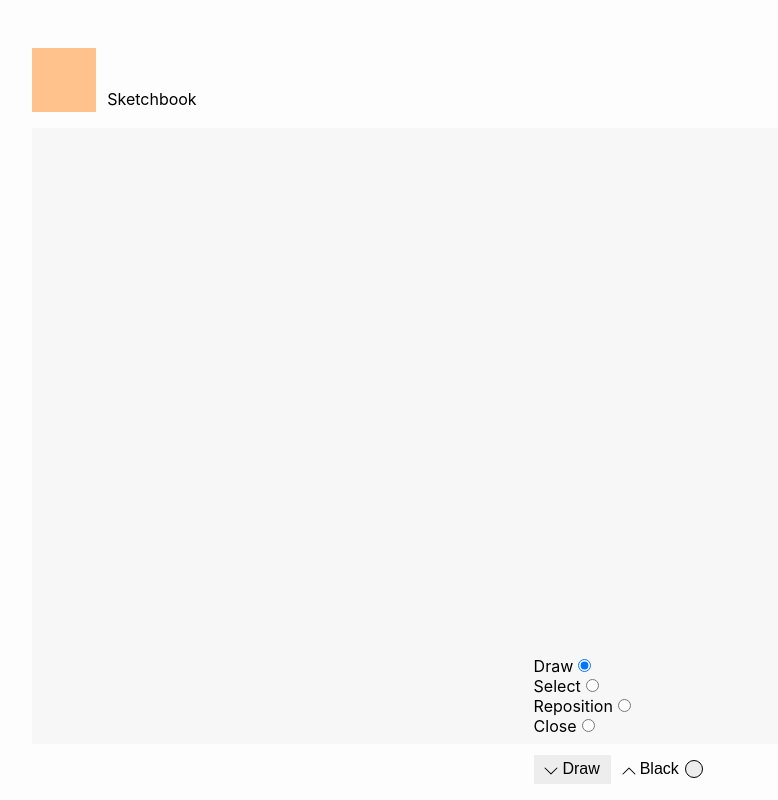
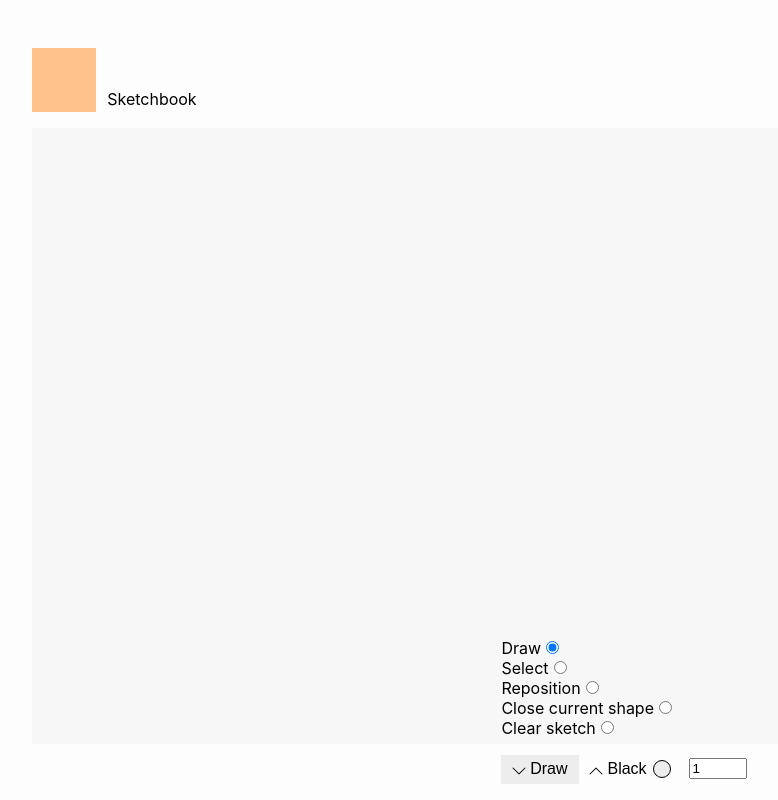
Before and after one commit to fatih-erikli/sketchbook, a React (Create React App) app: page / in a window 1280 px wide. Both pictures are taken after a click on the button "Draw". Shown: the whole page, without its empty margins (16-794 px from the left). Built offline with nearby package versions, Linux system fonts and the light colour scheme.

Commit message:
Undo-redo

```diff
--- a/src/App.tsx
+++ b/src/App.tsx
@@ -9,18 +9,14 @@ import {
   useMemo,
   useRef,
   useState,
-  WheelEventHandler,
 } from "react";
 import { Color } from "./types/Sketch";
-import { parseGeometry } from "./parsers/geometry";
-import { lerp } from "./utils/lerp";
-import { quatFromPointAngle, transformQuat } from "./utils/quat";
-import { inverse, lookAt, multiply, ortho } from "./utils/mat4";
-import { CanvasWireframe } from "./components/CanvasWireframe";
 import { relativeCoordinatesFromHtmlElement } from "./utils/dom";
 import {
   BoundingBox,
   CanvasMode,
+  ChangeLogEntry,
+  ChangeLogEntryType,
   ControlPointLeft,
   ControlPointRight,
   Position,
@@ -34,14 +30,22 @@ import { PointCloud } from "./components/PointCloud";
 import { SVGPath } from "./components/SVGPath";
 import { uuidv4 } from "./utils/common";
 
-const Svg = styled.svg``;
+const Svg = styled.svg`
+position: absolute;
+z-index: 2;
+`;
 
 function App() {
   const [currentVectorId, setCurrentVectorId] = useState<VectorId | null>(null);
   const [selectedVectorIds, setSelectedVectorIds] = useState<VectorId[]>(
     () => []
   );
+  const [undoStack, setUndoStack] = useState<ChangeLogEntry[]>([]);
+  const [redoStack, setRedoStack] = useState<ChangeLogEntry[]>([]);
   const [shapes, setShapes] = useState<Shape[]>([]);
+  const [selectedShapeIndexes, setSelectedShapeIndexes] = useState<number[]>(
+    []
+  );
   const [shapeBuffer, setShapeBuffer] = useState<Shape | null>(null);
   const [positionBuffer, setPositionBuffer] = useState<{
     cursor: Position;
@@ -53,12 +57,36 @@ function App() {
     height: number;
     devicePixelRatio: number;
   } | null>(null);
+  const [lineWidth, setLineWidth] = useState<number>(1);
   const [isLoading, setIsLoading] = useState(true);
   const width = canvasSize ? canvasSize.width : 600;
   const height = canvasSize ? canvasSize.height : 400;
   useEffect(() => {
+    if (isLoading) {
+      const figure = localStorage.getItem("figure");
+      const lineWidth = localStorage.getItem("lineWidth");
+      if (figure) {
+        setShapes(JSON.parse(figure));
+      }
+      if (lineWidth) {
+        setLineWidth(Number(lineWidth));
+      }
       setIsLoading(false);
-  }, []);
+    }
+  }, [isLoading]);
+  useEffect(() => {
+    if (!isLoading) {
+      localStorage.setItem("figure", JSON.stringify(shapes));
+    }
+  }, [shapes, isLoading]);
+  useEffect(() => {
+    if (!isLoading) {
+      localStorage.setItem("lineWidth", JSON.stringify(lineWidth));
+      setShapeBuffer((shapeBuffer) =>
+        shapeBuffer ? { ...shapeBuffer, lineWidth } : shapeBuffer
+      );
+    }
+  }, [lineWidth, isLoading]);
   useEffect(() => {
     const calculate = () => {
       const boundingBox = canvasRef.current!.getBoundingClientRect();
@@ -221,6 +249,53 @@ function App() {
   const [dragStartedPosition, setDragStartedPosition] = useState<
     [number, number] | null
   >(null);
+  let selectionBoundingBox: null | BoundingBox = useMemo(() => {
+    if (!dragStartedPosition || !dragPosition) {
+      return null;
+    }
+    const xs = [dragStartedPosition[0], dragPosition[0]];
+    const ys = [dragStartedPosition[1], dragPosition[1]];
+    return [
+      [Math.min(...xs), Math.min(...ys)],
+      [Math.max(...xs), Math.max(...ys)],
+    ];
+  }, [dragPosition, dragStartedPosition]);
+  const resetRedoStack = useCallback(() => {
+    setRedoStack([]);
+  }, []);
+  const logCreateVector = useCallback((vector: Vector) => {
+    resetRedoStack();
+    if (!shapeBuffer) {return;}
+    let vectors: Vector[] = [];
+    switch (vector.type) {
+      case VectorType.Vertex: {
+        vectors.push(vector);
+        for (const controlPoint of vector.controlPoints) {
+          vectors.push(shapeBuffer.vectors.find(({id}) => id === controlPoint)!);
+        }
+      }
+    }
+    setUndoStack((undoStack) => [
+      ...undoStack,
+      { type: ChangeLogEntryType.CreateVectors, vectors },
+    ]);
+  }, [shapeBuffer, resetRedoStack]);
+  const createShape = useCallback(
+    (vector) => {
+      setShapeBuffer({
+        vectors: [vector],
+        stroke: defaultColor,
+        lineWidth,
+      });
+    },
+    [defaultColor, lineWidth]
+  );
+  const createVectors = useCallback((vectors) => {
+    setShapeBuffer((shapeBuffer) => ({
+      ...shapeBuffer!,
+      vectors: [...shapeBuffer!.vectors, ...vectors],
+    }));
+  }, []);
   const onPointerDown: PointerEventHandler<HTMLDivElement> = useCallback(
     (event) => {
       const [x, y] = relativeCoordinatesFromHtmlElement(
@@ -243,8 +318,7 @@ function App() {
           setDragStartedPosition([x, y]);
           break;
         }
-        case CanvasMode.Draw:
-          {
+        case CanvasMode.Draw: {
           const newVectorId = uuidv4();
           const newVector: Vector = {
             id: newVectorId,
@@ -253,21 +327,14 @@ function App() {
             type: VectorType.Vertex,
           };
           if (shapeBuffer) {
-              setShapeBuffer({
-                ...shapeBuffer,
-                vectors: [...shapeBuffer.vectors, newVector],
-              });
+            createVectors([newVector]);
           } else {
-              setShapeBuffer({
-                vectors: [newVector],
-                stroke: defaultColor,
-              });
+            createShape(newVector);
           }
           setCurrentVectorId(newVectorId);
-          }
           break;
         }
-
+      }
       if (vectorOnPosition) {
         if (event.shiftKey) {
           if (vectorOnPosition.type === VectorType.ControlPoint) {
@@ -337,7 +404,7 @@ function App() {
         }
       }
     },
-    [mode, shapeBuffer, selectedVectorIds, defaultColor]
+    [mode, shapeBuffer, selectedVectorIds, createShape, createVectors]
   );
   const onChangeColor = (color: Color) => {
     setDefaultColor(color);
@@ -348,16 +415,78 @@ function App() {
       });
     }
   };
+  const deleteVectors = useCallback((vectors: Vector[]) => {
+    const vectorIds = vectors.map(vector => vector.id);
+    setShapeBuffer((shapeBuffer) =>
+      shapeBuffer
+        ? {
+            ...shapeBuffer,
+            vectors: shapeBuffer.vectors.filter(
+              (vector) =>
+                !vectorIds.includes(vector.id)
+            ),
+          }
+        : shapeBuffer
+    );
+  }, []);
+  const undo = useCallback(() => {
+    const changeLogEntry = undoStack[undoStack.length - 1];
+    setUndoStack((undoStack) => undoStack.slice(0, undoStack.length - 1));
+    switch (changeLogEntry.type) {
+      case ChangeLogEntryType.CreateVectors: {
+        deleteVectors(changeLogEntry.vectors);
+        setRedoStack((redoStack) => [...redoStack, changeLogEntry]);
+      }
+    }
+  }, [undoStack, deleteVectors]);
+  const redo = useCallback(() => {
+    if (!redoStack.length) {return;}
+    const changeLogEntry = redoStack[redoStack.length - 1];
+    setRedoStack((redoStack) => redoStack.slice(0, redoStack.length - 1));
+    switch (changeLogEntry.type) {
+      case ChangeLogEntryType.CreateVectors: {
+        createVectors(changeLogEntry.vectors);
+        setUndoStack((undoStack) => [...undoStack, changeLogEntry]);
+      }
+    }
+  }, [redoStack, createVectors]);
   useEffect(() => {
     const onKeyPress = (event: KeyboardEvent) => {
-      switch (event.key) {
+      switch (event.code) {
+        case "KeyZ": {
+          if (event.metaKey) {
+            if (event.shiftKey) {
+              redo();
+            } else {
+              undo();
+            }
+          }
+          break;
+        }
+        case "Backspace": {
+          setShapes(
+            shapes.filter(
+              (shape, index) => !selectedShapeIndexes.includes(index)
+            )
+          );
+          setSelectedShapeIndexes([]);
+          break;
+        }
+        case "KeyS": {
+          setMode(CanvasMode.Select);
+          break;
+        }
+        case "KeyD": {
+          setMode(CanvasMode.Draw);
+          break;
+        }
         case "Escape":
         case "Enter": {
           setMode(CanvasMode.Draw);
           if (shapeBuffer) {
             setShapes((shapes) => [...shapes, shapeBuffer]);
           }
-          setShapeBuffer({ vectors: [], stroke: defaultColor });
+          setShapeBuffer({ vectors: [], stroke: defaultColor, lineWidth });
           setCurrentVectorId(null);
           break;
         }
@@ -367,20 +496,24 @@ function App() {
     return () => {
       document.body.removeEventListener("keydown", onKeyPress);
     };
-  }, [shapeBuffer, defaultColor]);
-  let selectionBoundingBox: null | BoundingBox = useMemo(() => {
-    if (!dragStartedPosition || !dragPosition) {
-      return null;
-    }
-    const xs = [dragStartedPosition[0], dragPosition[0]];
-    const ys = [dragStartedPosition[1], dragPosition[1]];
-    return [
-      [Math.min(...xs), Math.min(...ys)],
-      [Math.max(...xs), Math.max(...ys)],
-    ];
-  }, [dragPosition, dragStartedPosition]);
+  }, [
+    shapeBuffer,
+    defaultColor,
+    lineWidth,
+    selectedShapeIndexes,
+    shapes,
+    undo,
+    redo,
+  ]);
   const onPointerUp: PointerEventHandler<HTMLDivElement> = useCallback(() => {
     switch (mode) {
+      case CanvasMode.Draw: {
+        const currentVector = shapeBuffer!.vectors.find(
+          (vector) => vector.id === currentVectorId
+        );
+        logCreateVector(currentVector!);
+        break;
+      }
       case CanvasMode.Reposition: {
         setPositionBuffer(null);
         setMode(CanvasMode.Select);
@@ -388,7 +521,7 @@ function App() {
       }
       case CanvasMode.Select: {
         const [[x1, y1], [x2, y2]] = selectionBoundingBox!;
-        if (shapeBuffer) {
+        if (shapeBuffer && shapeBuffer.vectors.length > 0) {
           setSelectedVectorIds(
             shapeBuffer.vectors
               .filter(
@@ -400,25 +533,55 @@ function App() {
               )
               .map((vector) => vector.id)
           );
+        } else {
+          setSelectedShapeIndexes(
+            shapes.reduce<number[]>((prev, shape, index) => {
+              if (
+                shape.vectors.some(
+                  (vector) =>
+                    vector.position[0] > x1 &&
+                    vector.position[0] < x2 &&
+                    vector.position[1] > y1 &&
+                    vector.position[1] < y2
+                )
+              ) {
+                return prev.concat(index);
+              } else {
+                return prev;
+              }
+            }, [])
+          );
         }
         setDragStartedPosition(null);
         setDragPosition(null);
         break;
       }
     }
-  }, [mode, selectionBoundingBox, shapeBuffer]);
+  }, [
+    mode,
+    selectionBoundingBox,
+    shapeBuffer,
+    shapes,
+    currentVectorId,
+    logCreateVector,
+  ]);
   useEffect(() => {
     switch (mode) {
+      case CanvasMode.Reset: {
+        setShapes([]);
+        setShapeBuffer(null);
+        setCurrentVectorId(null);
+        break;
+      }
       case CanvasMode.Close: {
-        setMode(CanvasMode.Draw);
         if (shapeBuffer) {
           setShapes((shapes) => [...shapes, shapeBuffer]);
         }
-        setShapeBuffer({ vectors: [], stroke: defaultColor });
+        setShapeBuffer({ vectors: [], stroke: defaultColor, lineWidth });
         setCurrentVectorId(null);
       }
     }
-  }, [mode, defaultColor, shapeBuffer]);
+  }, [mode, defaultColor, shapeBuffer, lineWidth]);
   return (
     <div className="Container">
       <div className={"Header"}>
@@ -426,6 +589,8 @@ function App() {
         <h1>Sketchbook</h1>
       </div>
       <Toolbar
+        lineWidth={lineWidth}
+        onLineWidthChange={setLineWidth}
         documentColors={[
           new Uint8ClampedArray([255, 255, 255, 0]),
           new Uint8ClampedArray([0, 0, 0, 1]),
@@ -449,12 +614,6 @@ function App() {
             <Svg
               width={width}
               height={height}
-              style={{
-                // background: `url(/img.png)`,
-                backgroundSize: 600,
-                backgroundRepeat: "no-repeat",
-                backgroundPosition: "center 2px",
-              }}
             >
               {selectionBoundingBox && (
                 <rect
@@ -476,6 +635,7 @@ function App() {
                   <SVGPath
                     stroke={shapeBuffer.stroke}
                     points={shapeBuffer.vectors}
+                    lineWidth={shapeBuffer.lineWidth}
                   />
                 </>
               )}
@@ -484,6 +644,7 @@ function App() {
                   key={index}
                   stroke={shape.stroke}
                   points={shape.vectors}
+                  lineWidth={shape.lineWidth}
                 />
               ))}
             </Svg>
--- a/src/components/PointCloud.tsx
+++ b/src/components/PointCloud.tsx
@@ -18,7 +18,7 @@ export const PointCloud: FC<{
             fill={"transparent"}
             cx={point.position[0]}
             cy={point.position[1]}
-            r={2}
+            r={0.5}
           />
           {(point as Vertex).controlPoints &&
             (point as Vertex).controlPoints.map((vertexId) => {
--- a/src/components/SketchModes.tsx
+++ b/src/components/SketchModes.tsx
@@ -5,7 +5,7 @@ import { Icon } from "./Icon";
 
 const SketchModesRadioInputList = styled.div`
   position: absolute;
-  margin-top: -6.2rem;
+  margin-top: -7.3rem;
   z-index: 8;
 `;
 
@@ -13,7 +13,8 @@ const CanvasModes: [CanvasMode, string][] = [
   [CanvasMode.Draw, "Draw"],
   [CanvasMode.Select, "Select"],
   [CanvasMode.Reposition, "Reposition"],
-  [CanvasMode.Close, "Close"],
+  [CanvasMode.Close, "Close current shape"],
+  [CanvasMode.Reset, "Clear sketch"],
 ];
 
 export const SketchModes = ({
@@ -34,7 +35,10 @@ export const SketchModes = ({
               <input
                 checked={canvasMode === mode}
                 value={mode}
-                onChange={() => onChange(mode)}
+                onChange={() => {
+                  onChange(mode);
+                  setShowSketchModes(false);
+                }}
                 name={"plane-type"}
                 type={"radio"}
               ></input>
--- a/src/components/Toolbar.tsx
+++ b/src/components/Toolbar.tsx
@@ -17,27 +17,51 @@ padding-bottom: 0.5rem;
 `;
 
 export const Toolbar: FC<{
-  documentColors: Color[],
+  documentColors: Color[];
   onChangeColor: (color: Color) => void;
   defaultColor: Color;
   onCanvasModeChange: (canvasMode: CanvasMode) => void;
   canvasMode: CanvasMode;
+  onLineWidthChange: (value: number) => void;
+  lineWidth: number;
 }> = ({
   documentColors,
   onChangeColor,
   defaultColor,
   onCanvasModeChange,
   canvasMode,
+  lineWidth,
+  onLineWidthChange,
 }) => {
   return (
     <Tools>
-      <SketchModes canvasMode={canvasMode} onChange={onCanvasModeChange}></SketchModes>
+      <SketchModes
+        canvasMode={canvasMode}
+        onChange={onCanvasModeChange}
+      ></SketchModes>
       <ColorPicker
         onChange={(color: Color) => onChangeColor(color)}
         label={"Stroke color"}
         color={defaultColor}
         documentColors={documentColors}
       />
+      <div
+        style={{
+          display: "flex",
+          verticalAlign: "top",
+          paddingBottom: "0.3rem",
+        }}
+      >
+        <input
+          value={lineWidth}
+          onChange={(event) => {
+            onLineWidthChange(Number(event.target.value));
+          }}
+          step={0.1}
+          type={"number"}
+          style={{ width: 50 }}
+        />
+      </div>
     </Tools>
   );
 };
```
Also changed, not shown: src/components/SVGPath.tsx (+10 -2 lines), src/types/Canvas.ts (+24 -0 lines). Lines whose indentation alone changed are shown as unchanged.
